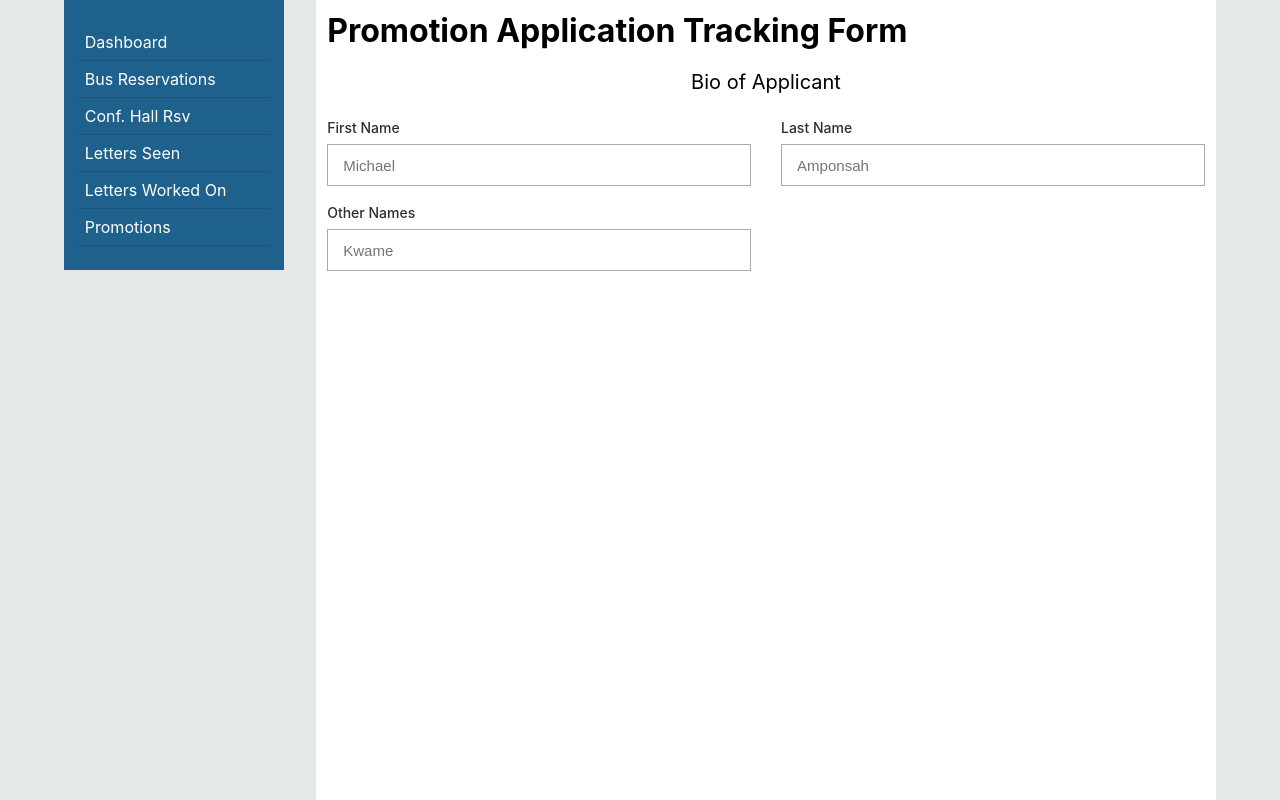
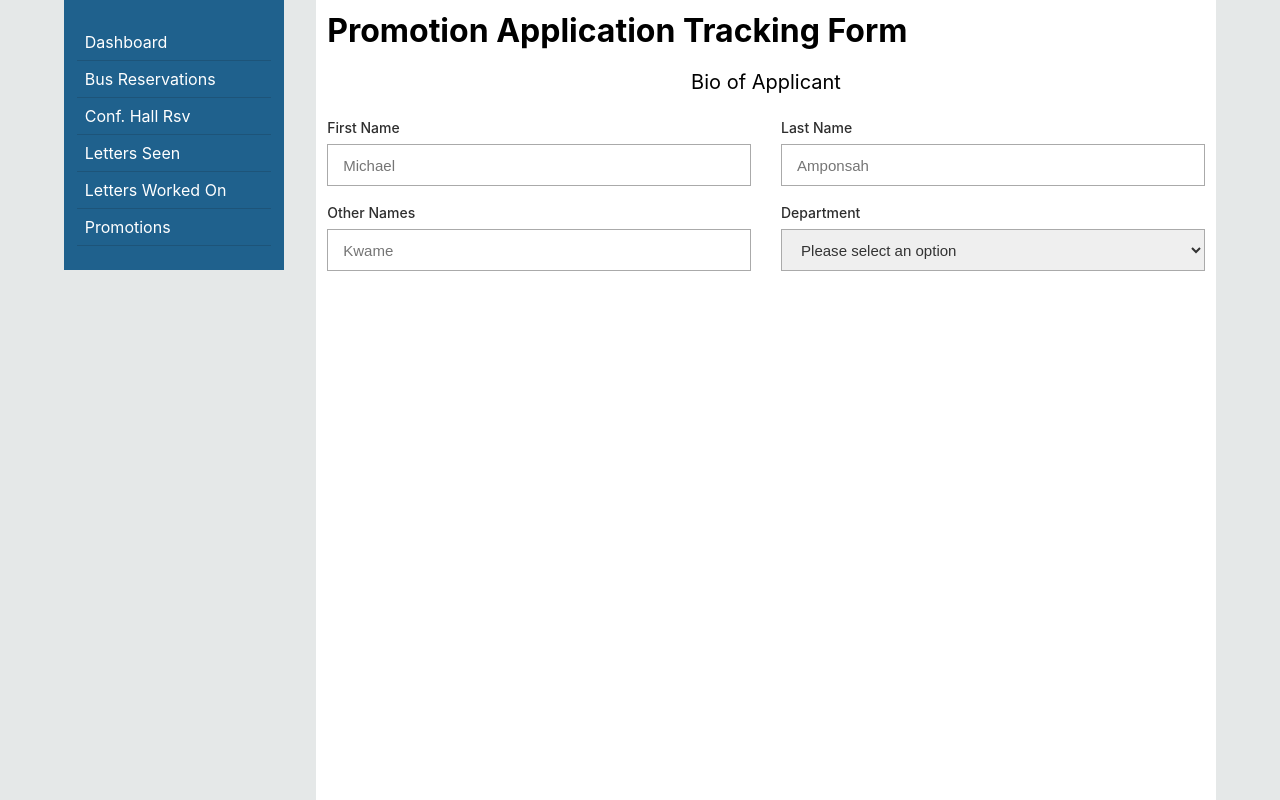
Before and after one commit to michaelamponsah/ug-spms-office-app, a Next.js app: page /promotions/processing-of-application-for-promotion in a window 1280 px wide. Built offline with nearby package versions, Linux system fonts and the light colour scheme.

Commit message:
Implemented a custom select (drop down) component

```diff
--- a/components/ApplicantBio.js
+++ b/components/ApplicantBio.js
@@ -2,8 +2,17 @@ import React from "react";
 import InputField from "./InputField";
 
 import styles from "../styles/ApplicantBio.module.css";
+import SelectInput from "./SelectInput";
 
 const ApplicantBio = () => {
+  const departments = [
+    "Chemistry",
+    "Computer Science",
+    "Earth Science",
+    "Mathematics",
+    "Physics",
+    "Statistics & Act. Science",
+  ];
   return (
     <div className={`${styles["applicant-bio"]}`}>
       <span className={styles.title}>Bio of Applicant</span>
@@ -11,6 +20,11 @@ const ApplicantBio = () => {
         <InputField label="First Name" type="text" placeholder="Michael" />
         <InputField label="Last Name" type="text" placeholder="Amponsah" />
         <InputField label="Other Names" type="text" placeholder="Kwame" />
+        <SelectInput
+          label="Department"
+          placeholder="Please select an option"
+          options={departments}
+        />
       </div>
     </div>
   );
--- /dev/null
+++ b/components/SelectInput.js
@@ -0,0 +1,23 @@
+import React from "react";
+import styles from "../styles/SelectInput.module.css";
+
+const SelectInput = ({
+  label,
+  placeholder,
+  isRequired = true,
+  options = [],
+}) => {
+  return (
+    <div className={`${styles["input-field"]}`}>
+      <label>{label}</label>
+      <select>
+        <option value="">{placeholder}</option>
+        {options.map((option) => (
+          <option value={option}>{option}</option>
+        ))}
+      </select>
+    </div>
+  );
+};
+
+export default SelectInput;
--- /dev/null
+++ b/styles/SelectInput.module.css
@@ -0,0 +1,21 @@
+.input-field {
+    width: calc(100% / 2 - 15px);
+    margin: 5px 0;
+}
+.input-field label {
+    display: block;
+    font-size: 14px;
+    color: #2e2e2e;
+    font-weight: 500;
+}
+.input-field select {
+    height: 2.63rem;
+    padding: 0 0.94rem;
+    font-weight: 400;
+    font-size: 0.94rem;
+    color: #333;
+    outline: none;
+    border: 1px solid #aaa;
+    margin: 8px 0;
+    width: 100%;
+}
```
